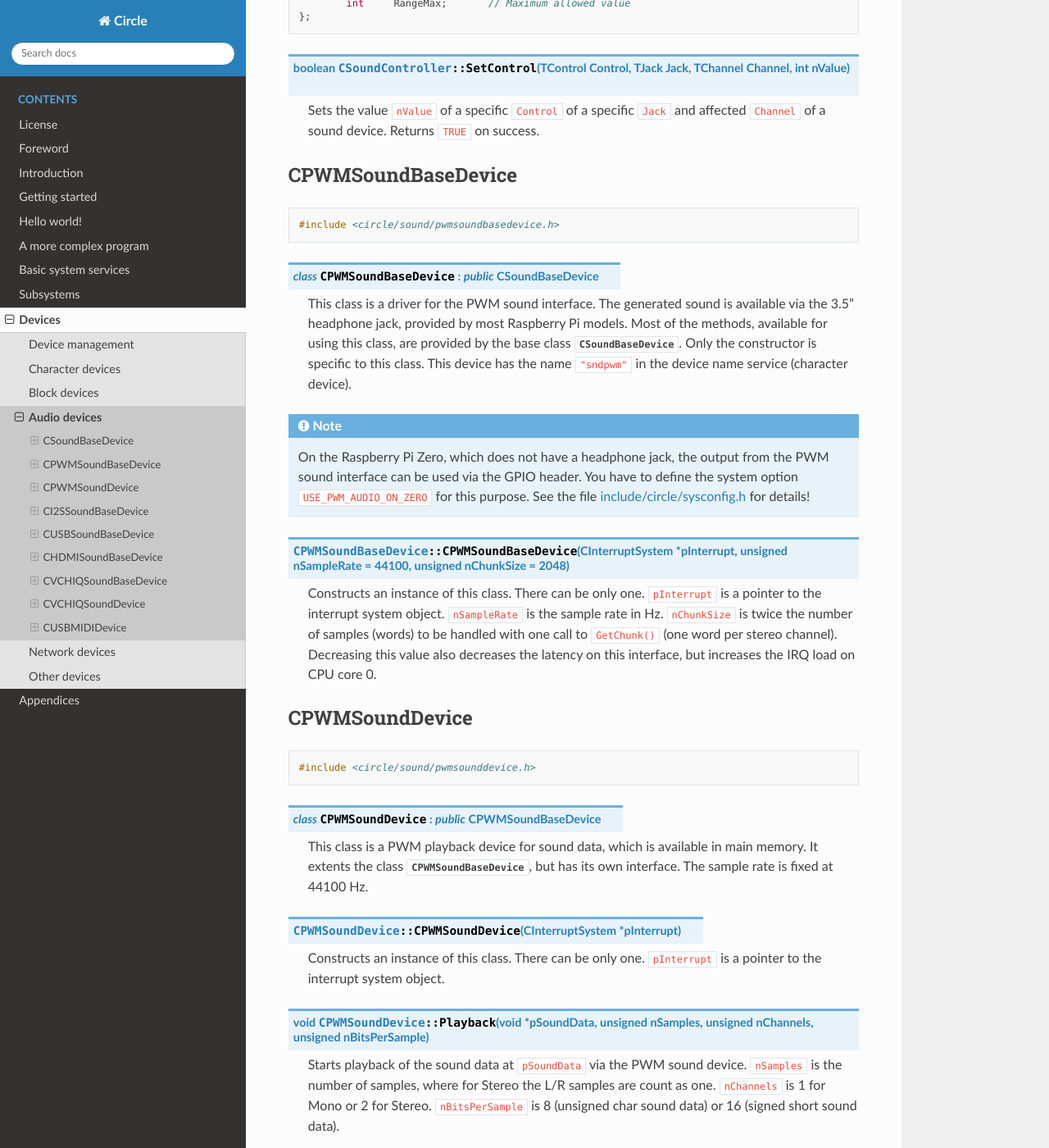
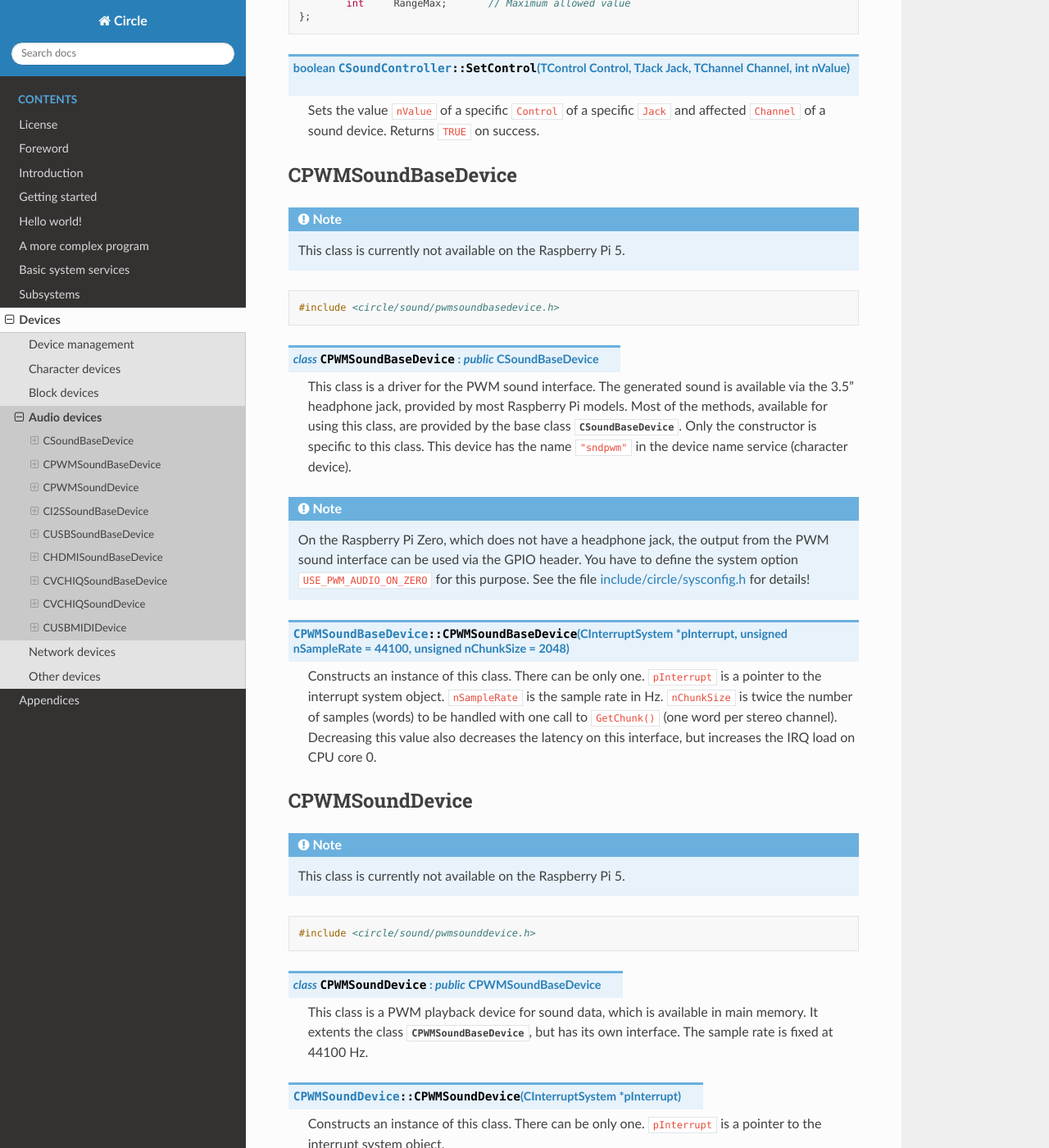
Before and after one commit to rsta2/circle-docs, a Sphinx documentation site: the page built from docs/devices/audio-devices.rst, in a window 1280 px wide and 1400 px high, scrolled down 8629 px. Shown: the whole window at 82% size. Built offline with Sphinx 7.4.7 and the Read the Docs theme 2.0.0, drawn with Linux system fonts in a browser that asks for light colours; some of the changed text lies outside the part shown.

Commit message:
devices: Updates for the RPi 5

```diff
--- a/docs/devices/audio-devices.rst
+++ b/docs/devices/audio-devices.rst
@@ -304,6 +304,10 @@ A sound device can optionally provide a sound controller, which offers the follo
 CPWMSoundBaseDevice
 ^^^^^^^^^^^^^^^^^^^
 
+.. note::
+
+	This class is currently not available on the Raspberry Pi 5.
+
 .. code-block:: cpp
 
 	#include <circle/sound/pwmsoundbasedevice.h>
@@ -322,6 +326,10 @@ CPWMSoundBaseDevice
 
 CPWMSoundDevice
 ^^^^^^^^^^^^^^^
+
+.. note::
+
+	This class is currently not available on the Raspberry Pi 5.
 
 .. code-block:: cpp
 
@@ -349,6 +357,10 @@ CPWMSoundDevice
 
 CI2SSoundBaseDevice
 ^^^^^^^^^^^^^^^^^^^
+
+.. note::
+
+	This class is currently not available on the Raspberry Pi 5.
 
 .. code-block:: cpp
 
@@ -429,6 +441,10 @@ CUSBSoundBaseDevice
 CHDMISoundBaseDevice
 ^^^^^^^^^^^^^^^^^^^^
 
+.. note::
+
+	This class is currently not available on the Raspberry Pi 5.
+
 .. code-block:: cpp
 
 	#include <circle/sound/hdmisoundbasedevice.h>
@@ -468,6 +484,10 @@ CHDMISoundBaseDevice
 CVCHIQSoundBaseDevice
 ^^^^^^^^^^^^^^^^^^^^^
 
+.. note::
+
+	This class is not available on the Raspberry Pi 5.
+
 .. code-block:: cpp
 
 	#include <vc4/sound/vchiqsoundbasedevice.h>
@@ -501,6 +521,10 @@ CVCHIQSoundBaseDevice
 
 CVCHIQSoundDevice
 ^^^^^^^^^^^^^^^^^
+
+.. note::
+
+	This class is not available on the Raspberry Pi 5.
 
 .. code-block:: cpp
 
--- a/docs/devices/block-devices.rst
+++ b/docs/devices/block-devices.rst
@@ -22,7 +22,7 @@ CEMMCDevice
 
 	This class provides the physical access to SD cards and to embedded MMC memory on the Compute Module 4. This class has to be manually instantiated, if an application wants to access one of these devices. This is demonstrated in `addon/SDCard/sample <https://github.com/rsta2/circle/tree/master/addon/SDCard/sample>`_. There can be only one instance of this device, which has the name ``emmc1`` in the device name service.
 
-	This class has drivers for two different interfaces, the SDHOST interface and the EMMC interface. The SDHOST interface is enabled by default on the Raspberry Pi 1-3 and Zero, when the system option ``REALTIME`` is not enabled. On the Raspberry Pi 4 the EMMC interface is used in any case, but can be used on the earlier models with the system option ``NO_SDHOST`` too.  This is not possible, when you want to access the on-board WLAN device at the same time. To access the embedded MMC on the Compute Module 4, the system option ``USE_EMBEDDED_MMC_CM4`` has to be enabled.
+	This class has drivers for two different interfaces, the SDHOST interface and the EMMC interface. The SDHOST interface is enabled by default on the Raspberry Pi 1-3 and Zero, when the system option ``REALTIME`` is not enabled. On the Raspberry Pi 4 and 5 the EMMC interface is used in any case, but can be used on the earlier models with the system option ``NO_SDHOST`` too.  This is not possible, when you want to access the on-board WLAN device at the same time. To access the embedded MMC on the Compute Module 3+ and 4, the system option ``USE_EMBEDDED_MMC_CM`` has to be enabled.
 
 .. note::
 
--- a/docs/devices/character-devices.rst
+++ b/docs/devices/character-devices.rst
@@ -731,6 +731,10 @@ CTouchScreenDevice
 CRPiTouchScreen
 ^^^^^^^^^^^^^^^
 
+.. note::
+
+	This class does currently not work on the Raspberry Pi 5.
+
 .. code-block:: cpp
 
 	#include <circle/input/rpitouchscreen.h>
```
